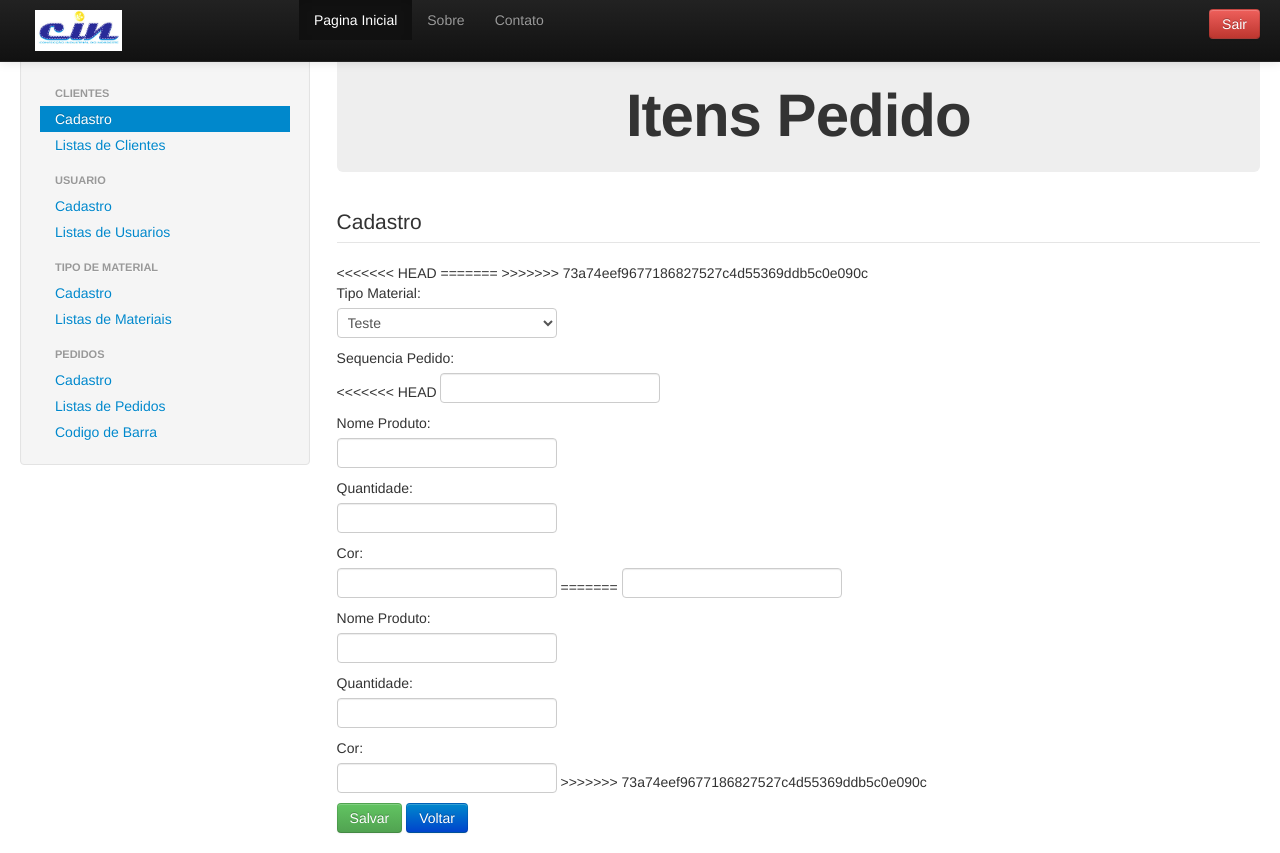
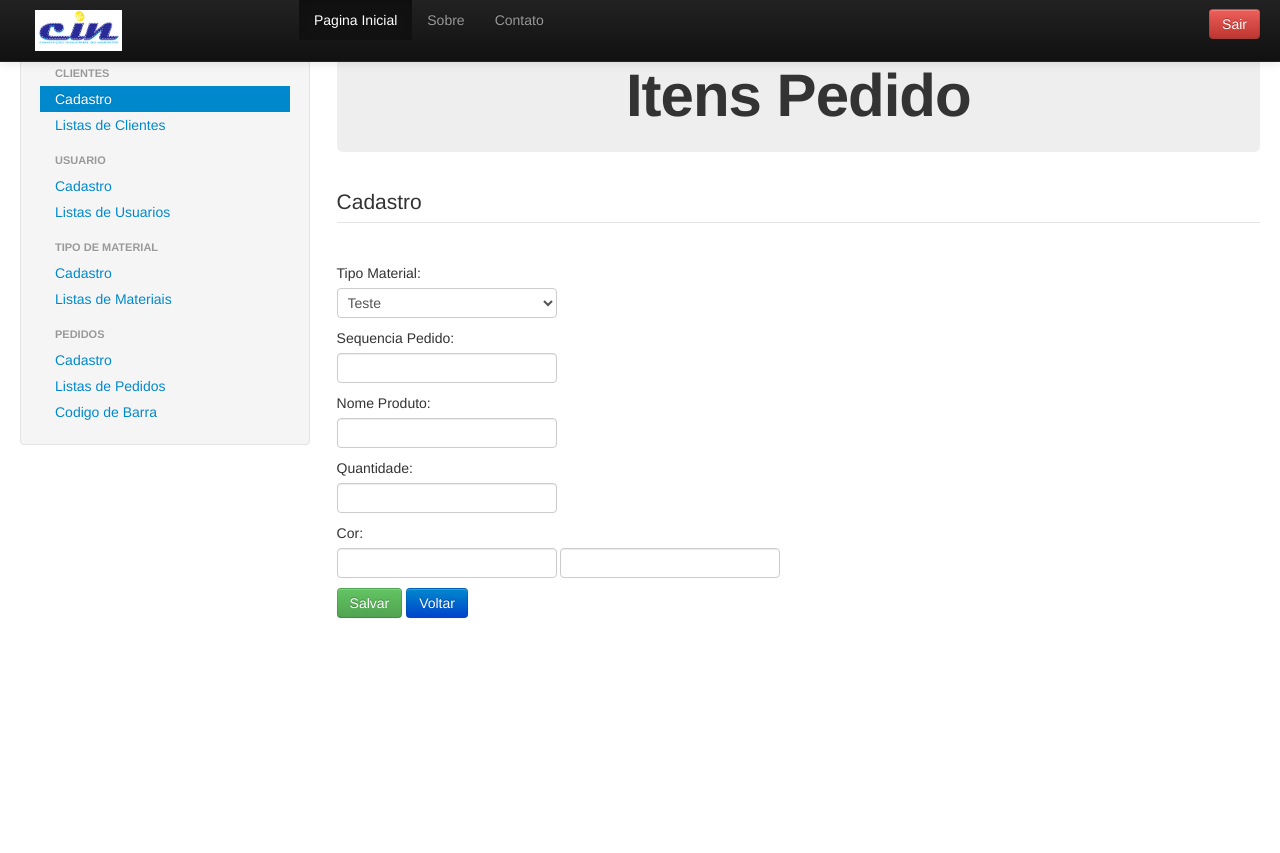
Before and after one commit to ipticloc/cin, a PHP site: page /CadastroItemPedido.php?ID_PEDIDO=1 in a window 1280 px wide. After the commit the page ends 618 px from the top, so only its background shows below. Run offline with PHP 8.4, Linux system fonts and the light colour scheme; the visitor is signed in with stand-in values (Sample User, id 1); data comes from the database, SQL or seed files in the repository.

Commit message:
conflitos reslvidos

```diff
--- a/Views/AtualizarPedidos.php
+++ b/Views/AtualizarPedidos.php
@@ -65,8 +65,6 @@ function formatar(mascara, documento){
     </script>
 
   </script>
-=======
->>>>>>> 73a74eef9677186827527c4d55369ddb5c0e090c
   <script type="text/javascript" scr="../js/bootstrap.min.js"></script>
   <style type="text/css">
       .a{
@@ -113,11 +111,7 @@ function formatar(mascara, documento){
 
     </select>
     <label>Data do pedido:</label>
-<<<<<<< HEAD
     <input id="date" type="text" name="DT_PEDIDO" required="required" value="<?php echo $DT_PEDIDO;?>" class="selecao">
-=======
-    <input type="text" name="DT_PEDIDO" value="<?php echo $DT_PEDIDO;  ?>">
->>>>>>> 73a74eef9677186827527c4d55369ddb5c0e090c
    <br>
      <button class="btn btn-success">Salvar</button>
       <a href="ListarPedidos.php" class="btn btn-info">Voltar</a>
--- a/Views/CadastroItemPedido.php
+++ b/Views/CadastroItemPedido.php
@@ -33,7 +33,6 @@ mysqli_close();
       width: 35%;
         }
   </style>
-<<<<<<< HEAD
   <script>
     function somenteNumeros(num) {
         var er = /[^0-9.]/;
@@ -43,8 +42,6 @@ mysqli_close();
           campo.value = "";
         }
     }
- </script>
-  <script>
     function somenteNomes(num) {
         var er = /[^a-z.]/;
         er.lastIndex = 0;
@@ -54,8 +51,6 @@ mysqli_close();
         }
     }
  </script>
-=======
->>>>>>> 73a74eef9677186827527c4d55369ddb5c0e090c
 </head>
 <body>
  <?php include("menu_topo.php"); ?>
@@ -72,11 +67,7 @@ mysqli_close();
     <form method="post"  action="../DAO/CadastroItemPedidoDB.php">
     <fieldset>
     <legend>Cadastro</legend>
-<<<<<<< HEAD
     <input type="hidden" name="ID_PEDIDO" required="required" value="<?php echo $ID_PEDIDO; ?>">
-=======
-    <input type="hidden" name="ID_PEDIDO" value="<?php echo $ID_PEDIDO; ?>">
->>>>>>> 73a74eef9677186827527c4d55369ddb5c0e090c
     </br>
     <label>Tipo Material: </label>
      <select name="ID_TIPOMATERIAL">
@@ -92,7 +83,6 @@ mysqli_close();
 
     </br>
     <label>Sequencia Pedido:</label>
-<<<<<<< HEAD
     <input  class="form-control input-sm" onkeyup="somenteNumeros(this);" type="text" name="SQ_PEDIDO" required="required" ng-model="numero.valor">
     </br>
     <label>Nome Produto:</label>
@@ -103,18 +93,7 @@ mysqli_close();
     </br>
     <label>Cor:</label>
     <input type="text" name="DS_COR" required="required">
-=======
     <input type="text" name="SQ_PEDIDO">
-    </br>
-    <label>Nome Produto:</label>
-    <input type="text" name="DS_ITEM">
-    </br>
-    <label>Quantidade:</label>
-    <input type="text" name="VL_QUANTIDADE">
-    </br>
-    <label>Cor:</label>
-    <input type="text" name="DS_COR">
->>>>>>> 73a74eef9677186827527c4d55369ddb5c0e090c
     </br>
 
     <button class="btn btn-success">Salvar</button>
--- a/Views/ExcluirPedidos.php
+++ b/Views/ExcluirPedidos.php
@@ -48,12 +48,7 @@ Sessao_CIN::ValidaSessao();
      <strong><?php echo $ID_PEDIDO;?></strong>
      <label>Data Pedido:</label>
      <strong><?php echo $DT_PEDIDO; ?></strong>
-<<<<<<< HEAD
       <input type="hidden" name="ID_PEDIDO" required="required"  value="<?php echo $ID_PEDIDO;  ?>">
-=======
-      <input type="hidden" name="ID_PEDIDO" value="<?php echo $ID_PEDIDO;  ?>">
->>>>>>> 73a74eef9677186827527c4d55369ddb5c0e090c
-
     <br/>
     <button class=\"btn btn-mini btn-danger\" type="submit" >Excluir</button>
     <input class=\"btn btn-mini btn-danger\" type="submit" value="Excluir">
--- a/Views/listartodosusuarios.php
+++ b/Views/listartodosusuarios.php
@@ -77,7 +77,6 @@ $todosusuarios = $banco->executeQuery($sql);
 
           <label>EMAIL</label>
           <input type="email" name="PesquisaDS_EMAIL" required="required" placeholder="Ex: @gmail">
-          <input type="text" name="PesquisaID_USUARIO" placeholder="Ex: 231">
           <input class="btn btn-info" type="submit" value="Pesquisar">
         </form>
 
--- a/Views/listartudo.php
+++ b/Views/listartudo.php
@@ -78,7 +78,6 @@ $todosmaterias = $banco->executeQuery($sql);
           <input class="form-control input-sm" name="PesquisaID_TIPOMATERIAL" required="required" onkeyup="somenteNumeros(this);" type="text"  ng-model="numero.valor" placeholder="Ex: 321" />
           <label>TIPO DO MATERIAL</label>
          <input class="form-control input-sm" name="PesquisaDS_TIPOMATERIAL" required="required" onkeyup="somenteNomes(this);" type="text"  ng-model="nomes.valor" placeholder="Ex:Algodão" />
-          <input type="text" name="PesquisaID_TIPOMATERIAL" placeholder="Ex: 231">
           <input class="btn btn-info" type="submit" value="Pesquisar">
         </form>
 
```
Also changed, not shown: Views/Cadastrotipomaterial.php (+0 -8 lines), Views/ListarItensDoPedido.php (+0 -9 lines), Views/ListarPedidos.php (+0 -15 lines), Views/PesquisarItenPedidoCodigoDeBarra.php (+8 -13 lines).
